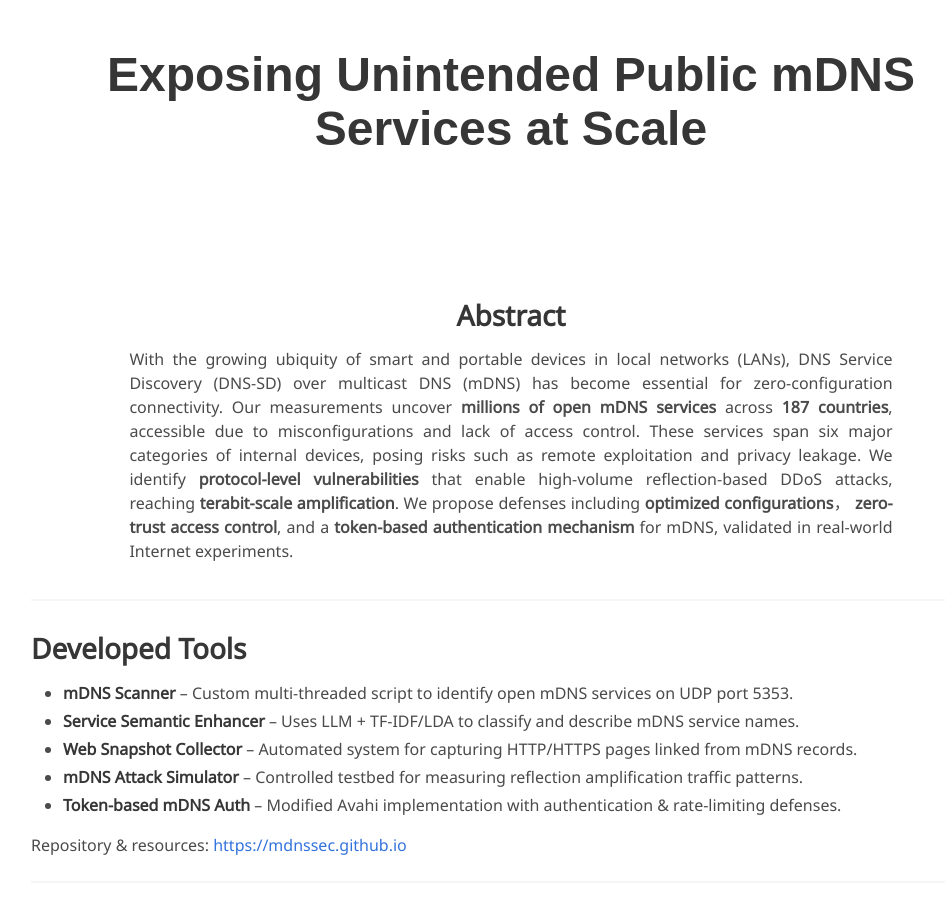
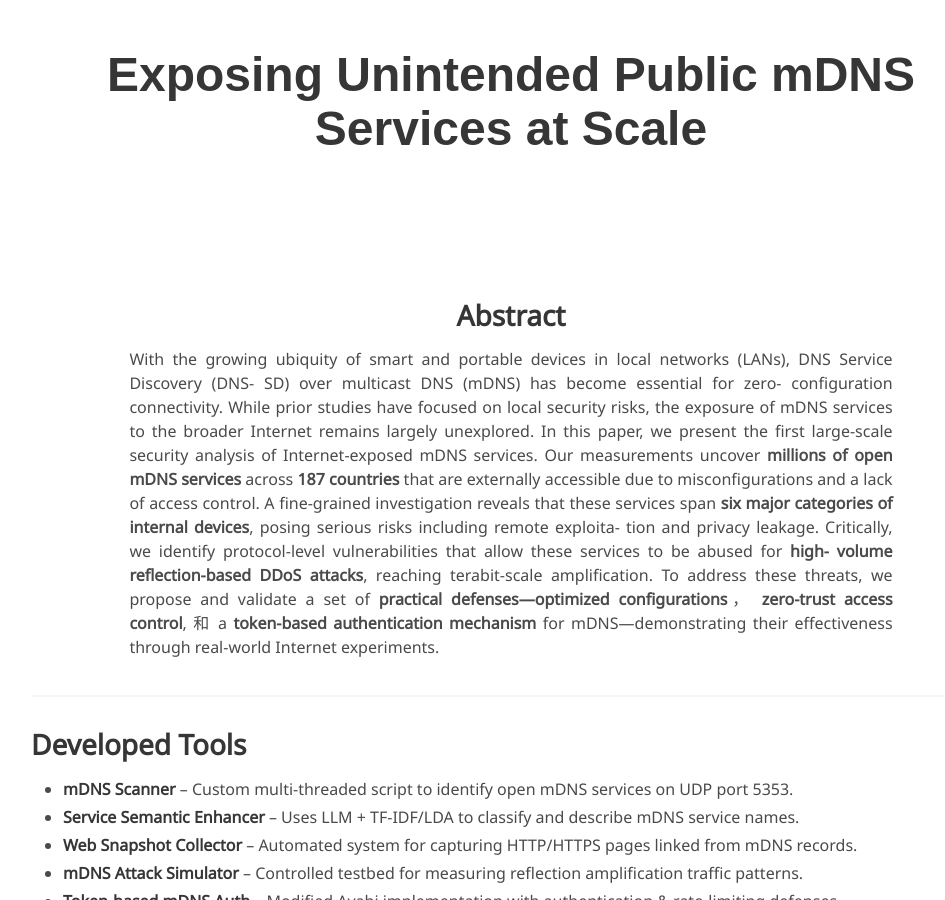
Before and after one commit to mdnssec/mdnssec.github.io, a Jekyll site: the page built from index.md, in a window 1280 px wide and 900 px high. Shown: the whole window, without its empty margins (129-1074 px from the left). Built offline with Jekyll 4.4.1, drawn with Linux system fonts in a browser that asks for light colours; some web fonts are replaced.

Commit message:
Update index.md

```diff
--- a/index.md
+++ b/index.md
@@ -13,10 +13,8 @@
     <div class="column is-four-fifths">
         <h2>Abstract</h2>
         <div class="content has-text-justified">
-With the growing ubiquity of smart and portable devices in local networks (LANs), DNS Service Discovery (DNS-SD) over multicast DNS (mDNS) has become essential for zero-configuration connectivity.
-Our measurements uncover <b>millions of open mDNS services</b> across <b>187 countries</b>, accessible due to misconfigurations and lack of access control. These services span six major categories of internal devices, posing risks such as remote exploitation and privacy leakage.
-We identify <b>protocol-level vulnerabilities</b> that enable high-volume reflection-based DDoS attacks, reaching <b>terabit-scale amplification</b>.
-We propose defenses including <b>optimized configurations</b>， <b>zero-trust access control</b>, and a <b>token-based authentication mechanism</b> for mDNS, validated in real-world Internet experiments.
+With the growing ubiquity of smart and portable devices in local networks (LANs), DNS Service Discovery (DNS- SD) over multicast DNS (mDNS) has become essential for zero- configuration connectivity.
+While prior studies have focused on local security risks, the exposure of mDNS services to the broader Internet remains largely unexplored.  In this paper, we present the first large-scale security analysis of Internet-exposed mDNS services.  Our measurements uncover <b>millions of open mDNS services</b> across <b>187 countries</b> that are externally accessible due to misconfigurations and a lack of access control.  A fine-grained investigation reveals that these services span <b>six major categories of internal devices</b>, posing serious risks including remote exploita- tion and privacy leakage.  Critically, we identify protocol-level vulnerabilities that allow these services to be abused for <b>high- volume reflection-based DDoS attacks</b>, reaching terabit-scale amplification.  To address these threats, we propose and validate a set of <b>practical defenses—optimized configurations</b>， <b>zero-trust access control</b>, 和 a <b>token-based authentication mechanism</b> for mDNS—demonstrating their effectiveness through real-world Internet experiments.
         </div>
     </div>
 </div>
```
